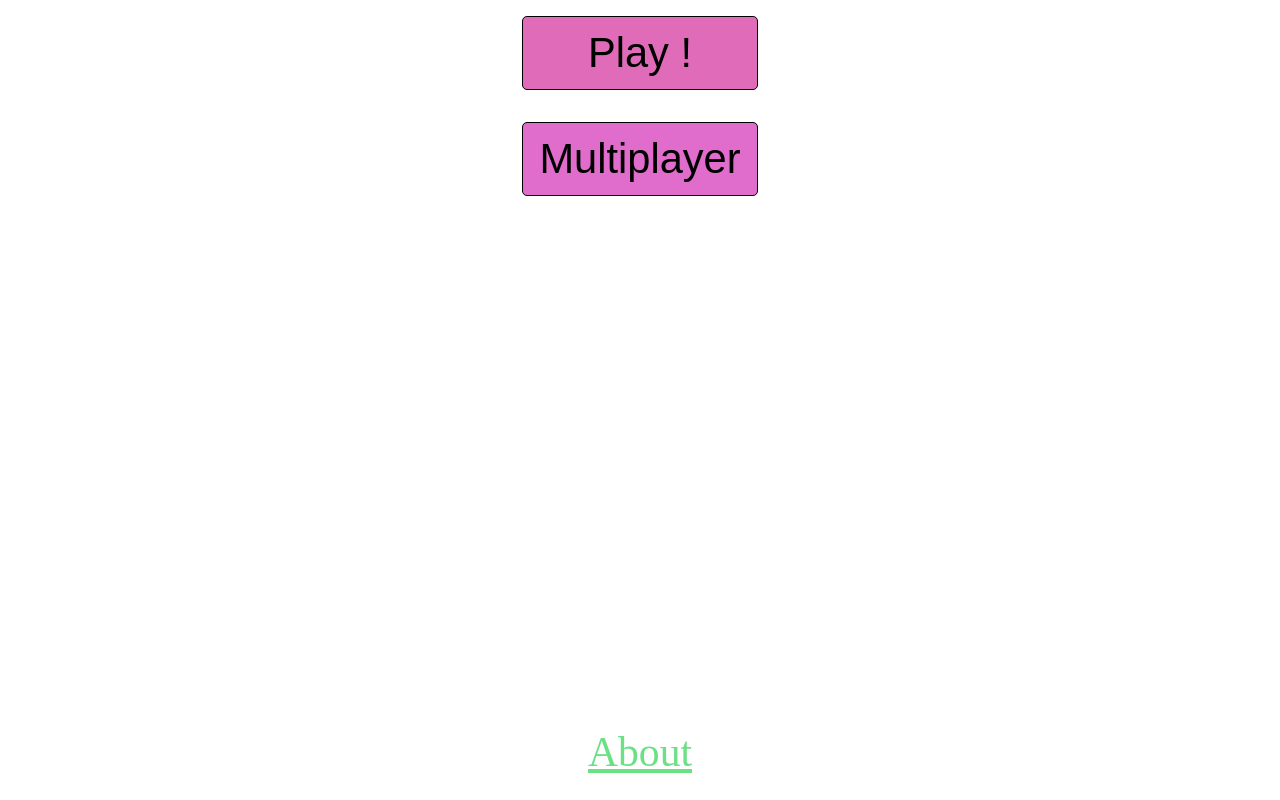
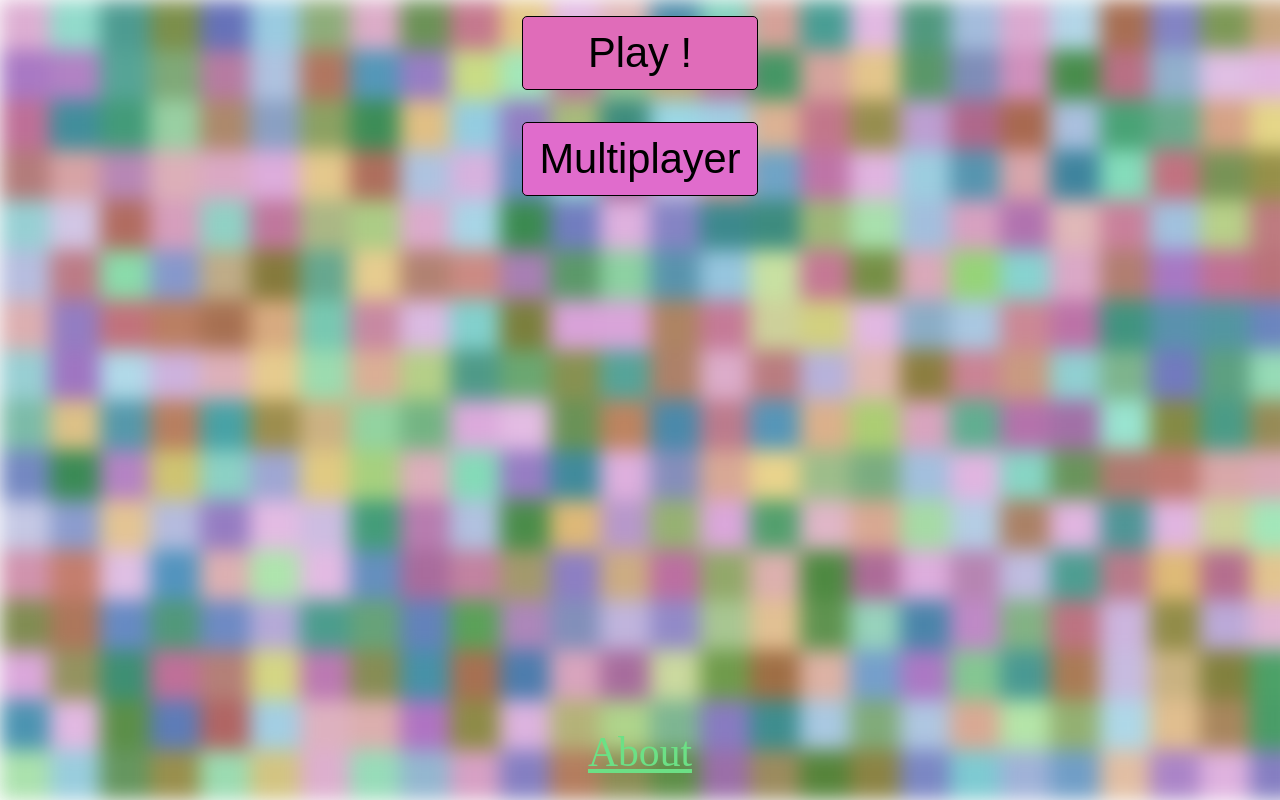
Before and after one commit to VincentCharpentier/MovieQuizz, a Next.js app: page / in a window 1280 px wide. Built offline with nearby package versions, Linux system fonts and the light colour scheme.

Commit message:
feat(layout): added background

```diff
--- a/components/Layout/Layout.jsx
+++ b/components/Layout/Layout.jsx
@@ -1,6 +1,14 @@
 import React from 'react';
+
+import Background from 'Components/Background';
+
 import styles from './Layout.module.scss';
 
-const Layout = ({ children }) => <div className={styles.root}>{children}</div>;
+const Layout = ({ children }) => (
+  <div className={styles.root}>
+    {children}
+    <Background />
+  </div>
+);
 
 export default Layout;
```
